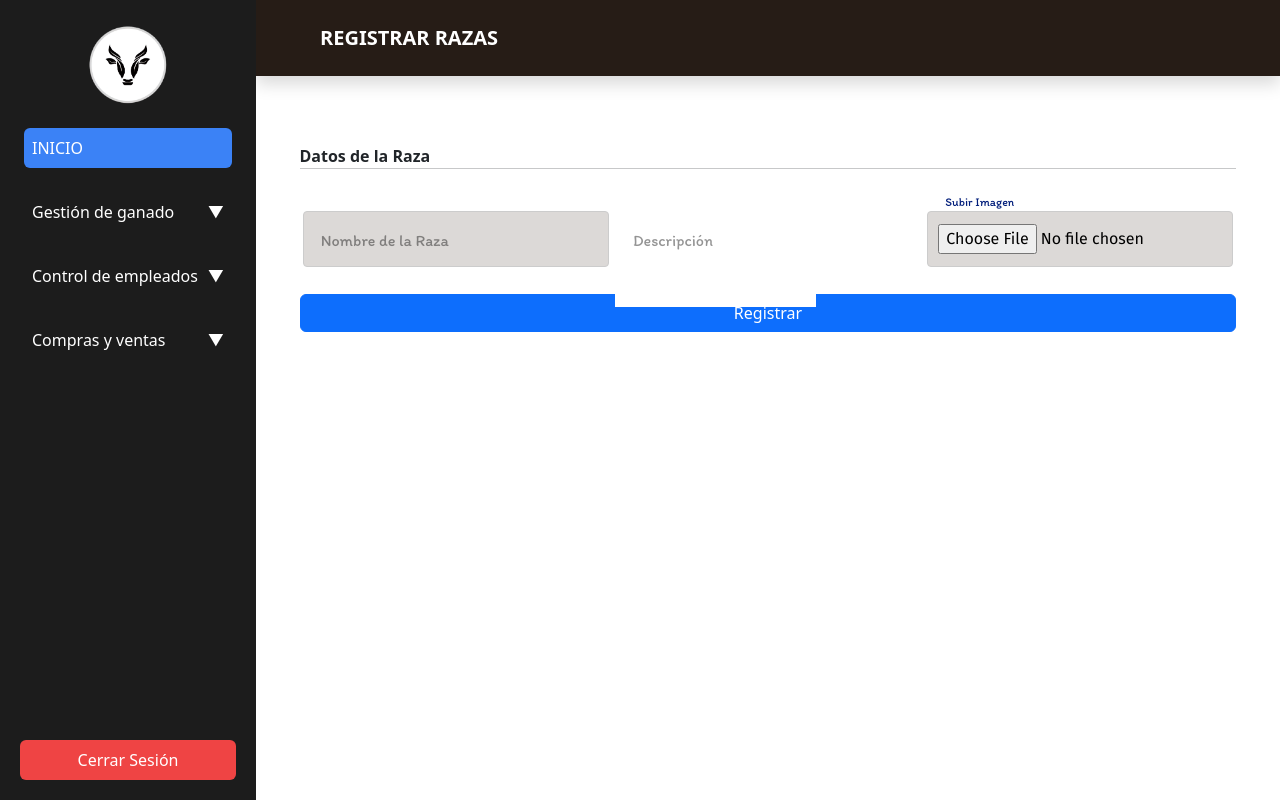
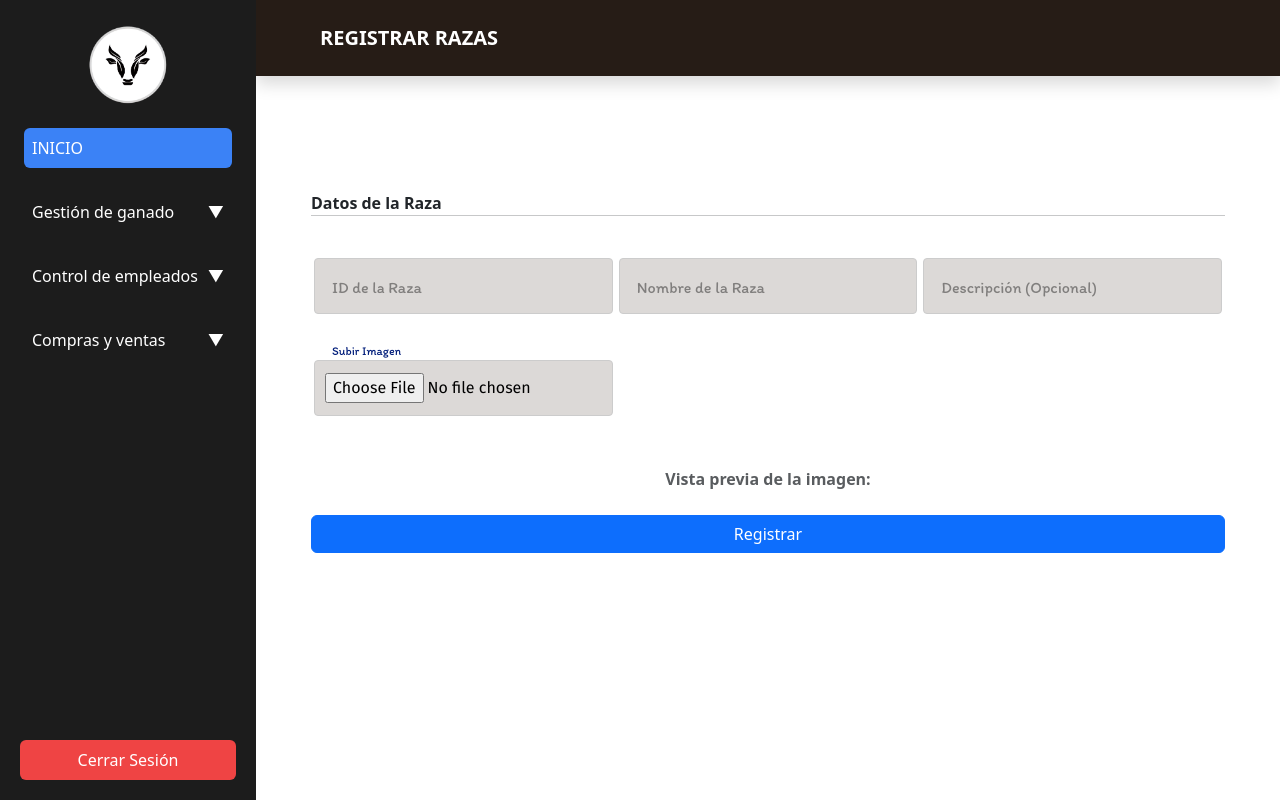
Before and after one commit to SamuelBureloJeronimo/Ganadera, a Flask app: template src/templates/owner/registros/regis-raza.html in a window 1280 px wide. Run offline with Flask 3, Linux system fonts and the light colour scheme; the template is opened without the code that fills it, so the values that code supplies are empty; some libraries are stand-ins or nearby versions; some web fonts are replaced.

Commit message:
registro raza y ganado listos

```diff
--- a/src/config/bp_conf.py
+++ b/src/config/bp_conf.py
@@ -13,6 +13,9 @@ bp.register_blueprint(GeneralRoutes)
 from routes.animales import BP_ani
 from routes.SuperUserRoutes import BP_SuperUserRoutes
 from routes.OwnerRoutes import BP_Owner
+from routes.raza import BP_raza
+
 bp.register_blueprint(BP_SuperUserRoutes)
 bp.register_blueprint(BP_Owner)
 bp.register_blueprint(BP_ani)
+bp.register_blueprint(BP_raza)
--- a/src/routes/OwnerRoutes.py
+++ b/src/routes/OwnerRoutes.py
@@ -53,6 +53,7 @@ def gn_pass(longitud=12):
 @BP_Owner.route("/create_finca", methods=["POST"])
 @jwt_required()
 @with_transaction
+
 def create_finca(cursor):
 
     jwt_data = get_jwt()
--- a/src/templates/owner/panel.html
+++ b/src/templates/owner/panel.html
@@ -11,6 +11,7 @@
     <ul id="gn" class="ml-4 hidden">
         <li><a href="/dashboard/owner/register-ganado" class="block p-2 rounded hover:bg-gray-700">Registrar</a></li>
         <li><a href="/dashboard/owner/view-ganados" class="block p-2 rounded hover:bg-gray-700">Vesualizar</a></li>
+        <li><a href="/dashboard/owner/register-raza_form" class="block p-2 rounded hover:bg-gray-700">Registrar razas</a></li>
     </ul>
 </li>
 <!-- Reportes con Submenú -->
@@ -61,7 +61,7 @@
         <svg xmlns="http://www.w3.org/2000/svg" height="24px" viewBox="0 -960 960 960" width="24px" fill="#75FBFD"><path d="M480-80q-73-9-145-39.5T206.5-207Q150-264 115-351T80-560v-40h40q51 0 105 13t101 39q12-86 54.5-176.5T480-880q57 65 99.5 155.5T634-548q47-26 101-39t105-13h40v40q0 122-35 209t-91.5 144q-56.5 57-128 87.5T480-80Zm-2-82q-11-166-98.5-251T162-518q11 171 101.5 255T478-162Zm2-254q15-22 36.5-45.5T558-502q-2-57-22.5-119T480-742q-35 59-55.5 121T402-502q20 17 42 40.5t36 45.5Zm78 236q37-12 77-35t74.5-62.5q34.5-39.5 59-98.5T798-518q-94 14-165 62.5T524-332q12 32 20.5 70t13.5 82Zm-78-236Zm78 236Zm-80 18Zm46-170ZM480-80Z"/></svg>
         Registrar Ganado
     </button>
-    <button class="btn btn-secondary" onclick="redirect('/dashboard/owner/register-raza')">
+    <button class="btn btn-secondary" onclick="redirect('/dashboard/owner/register_raza')">
         <svg xmlns="htt://www.w3.org/2000/svg" height="24px" viewbox="0 -960 960 960" width="24px" fill="#75FBFD"><path d="M480-80q-73-9-145-39.5T206.5-207Q150-264 115-351T80-560v-40h40q51 0 105 13t101 39q12-86 54.5-176.5T480-880q57 65 99.5 155.5T634-548q47-26 101-39t105-13h40v40q0 122-35 209t-91.5 144q-56.5 57-128 87.5T480-80Zm-2-82q-11-166-98.5-251T162-518q11 171 101.5 255T478-162Zm2-254q15-22 36.5-45.5T558-502q-2-57-22.5-119T480-742q-35 59-55.5 121T402-502q20 17 42 40.5t36 45.5Zm78 236q37-12 77-35t74.5-62.5q34.5-39.5 59-98.5T798-518q-94 14-165 62.5T524-332q12 32 20.5 70t13.5 82Zm-78-236Zm78 236Zm-80 18Zm46-170ZM480-80Z"/></svg>
         Registrar raza
     </button>
--- a/src/templates/owner/registros/regis-raza.html
+++ b/src/templates/owner/registros/regis-raza.html
@@ -3,35 +3,91 @@
 {% block title_bar %} REGISTRAR RAZAS {% endblock %}
 
 {% block cont_dash %}
-<form id="registroRaza" action="{{ url_for('BP_ani.register_raza') }}" method="POST" enctype="multipart/form-data" style="padding: 2%">
+<div class="container mt-5">
+    <!-- Mensaje de éxito -->
+    {% if request.args.get('success') %}
+    <div class="alert alert-success alert-dismissible fade show" role="alert">
+        {{ request.args.get('success') }}
+        <button type="button" class="btn-close" data-bs-dismiss="alert" aria-label="Close"></button>
+    </div>
+    {% endif %}
 
+    <!-- Mensaje de error -->
+    {% if request.args.get('error') %}
+    <div class="alert alert-danger alert-dismissible fade show" role="alert">
+        {{ request.args.get('error') }}
+        <button type="button" class="btn-close" data-bs-dismiss="alert" aria-label="Close"></button>
+    </div>
+    {% endif %}
+
+    <!-- Formulario de Registro de Raza -->
+    <form id="registroRaza" action="{{ url_for('BP_raza.register_raza') }}" method="POST" enctype="multipart/form-data" style="padding: 2%">
         <div style="margin-top: 3vh; margin-bottom: 3vh">
             <label>Datos de la Raza</label>
             <hr />
         </div>
 
+        <!-- Campos principales del formulario -->
         <div class="sam-form-container">
+            <!-- ID de la Raza -->
+            <div class="sam-form-field">
+                <input type="number" id="id" name="id" class="form-control" placeholder="" required>
+                <label class="itim-regular">ID de la Raza</label>
+            </div>
+
+            <!-- Nombre de la Raza -->
             <div class="sam-form-field">
                 <input type="text" id="nom" placeholder=" " name="nom" required />
                 <label class="itim-regular">Nombre de la Raza</label>
             </div>
 
+            <!-- Descripción -->
             <div class="sam-form-field">
-            <textarea id="desc" name="desc" placeholder=" " rows="4" style="resize: none;"></textarea>
-            <label class="itim-regular">Descripción</label>
+                <input id="desc" name="desc" placeholder=" " style="resize: none;">
+                <label class="itim-regular">Descripción (Opcional)</label>
             </div>
 
+            <!-- Subir Imagen -->
             <div class="sam-form-field">
-            <input type="file" id="img" name="img" accept="image/*" />
+                <input type="file" id="img" name="img" accept="image/*" onchange="previewImage(event)" />
                 <label class="itim-regular">Subir Imagen</label>
             </div>
         </div>
 
+        <!-- Vista previa de la imagen seleccionada -->
+        <div class="text-center mt-4 mb-4">
+            <label class="text-muted">Vista previa de la imagen:</label>
+            <div style="max-width: 250px; margin: auto;">
+                <img id="imagePreview" src="#" alt="Vista previa de la imagen"
+                    style="max-width: 100%; height: auto; display: none; border: 1px solid #ddd; border-radius: 5px;" />
+            </div>
+        </div>
+
+        <div class="mt-4">
             <button type="submit" class="btn btn-primary w-100">Registrar</button>
+        </div>
     </form>
+</div>
 
+<!-- Script para mostrar la imagen seleccionada -->
 <script>
-    addSwalAlertCre("registroRaza", "/register_raza");
+    function previewImage(event) {
+        const input = event.target;
+        const preview = document.getElementById('imagePreview');
+
+        if (input.files && input.files[0]) {
+            const reader = new FileReader();
+
+            reader.onload = function (e) {
+                preview.src = e.target.result;  // Actualizar la fuente (src) con la imagen seleccionada
+                preview.style.display = 'block';  // Mostrar el elemento img
+            };
+
+            reader.readAsDataURL(input.files[0]);  // Leer la imagen seleccionada como URL de datos
+        } else {
+            preview.src = '#';
+            preview.style.display = 'none';  // Ocultar la imagen si no hay archivo seleccionado
+        }
+    }
 </script>
-
 {% endblock %}
```
Also changed, not shown: other parts of src/templates/owner/panel.html (+0 -1 lines), src/routes/raza.py (+14 -8 lines), routes/templates/owner/registros/uploads/alv.png (added), routes/templates/owner/registros/uploads/e74529c02e8a24f64037faccceff30ee.jpg (added), uploads/OIP.jpg (added), uploads/alv.png (added), uploads/e74529c02e8a24f64037faccceff30ee.jpg (added). Lines whose indentation alone changed are shown as unchanged.
